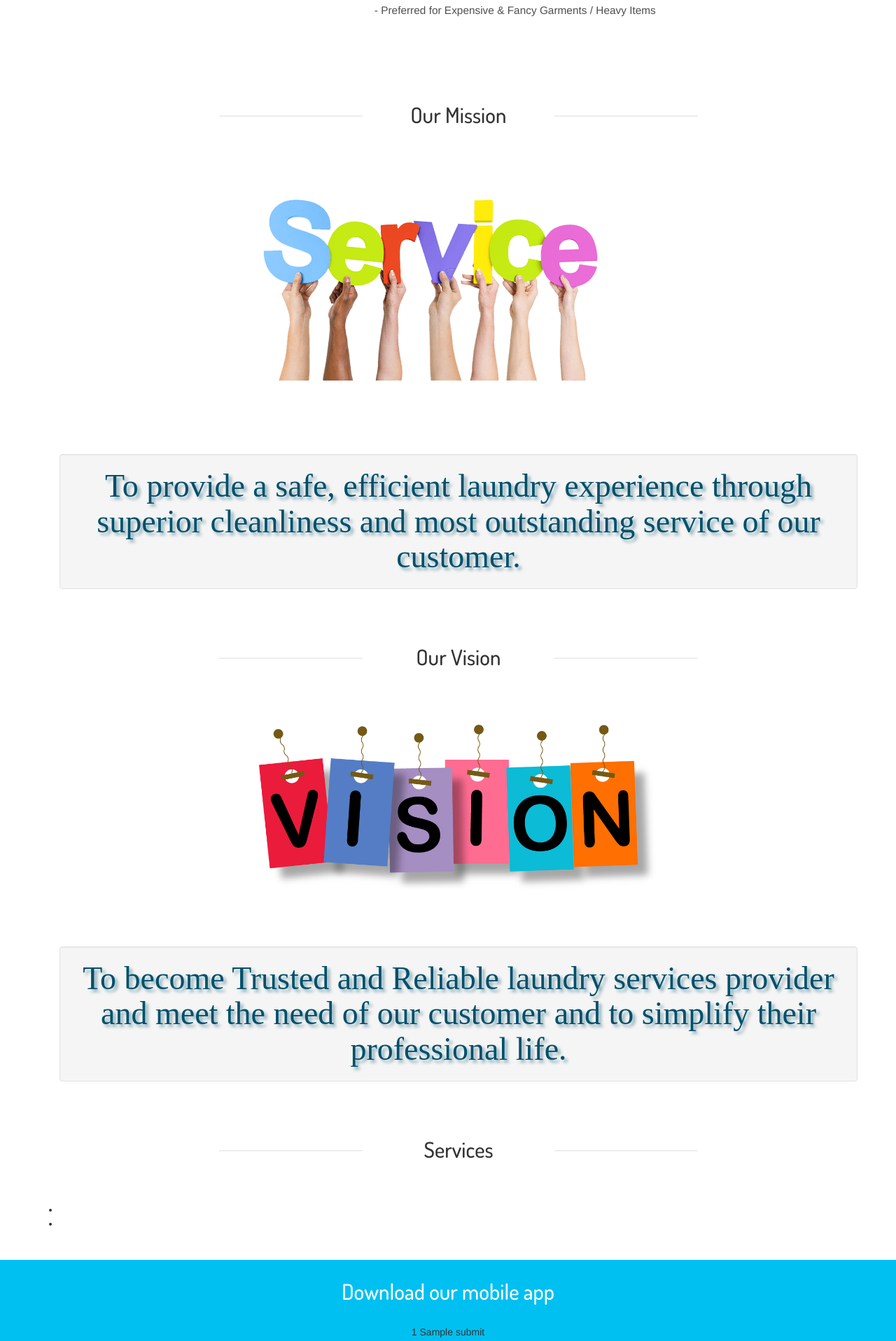
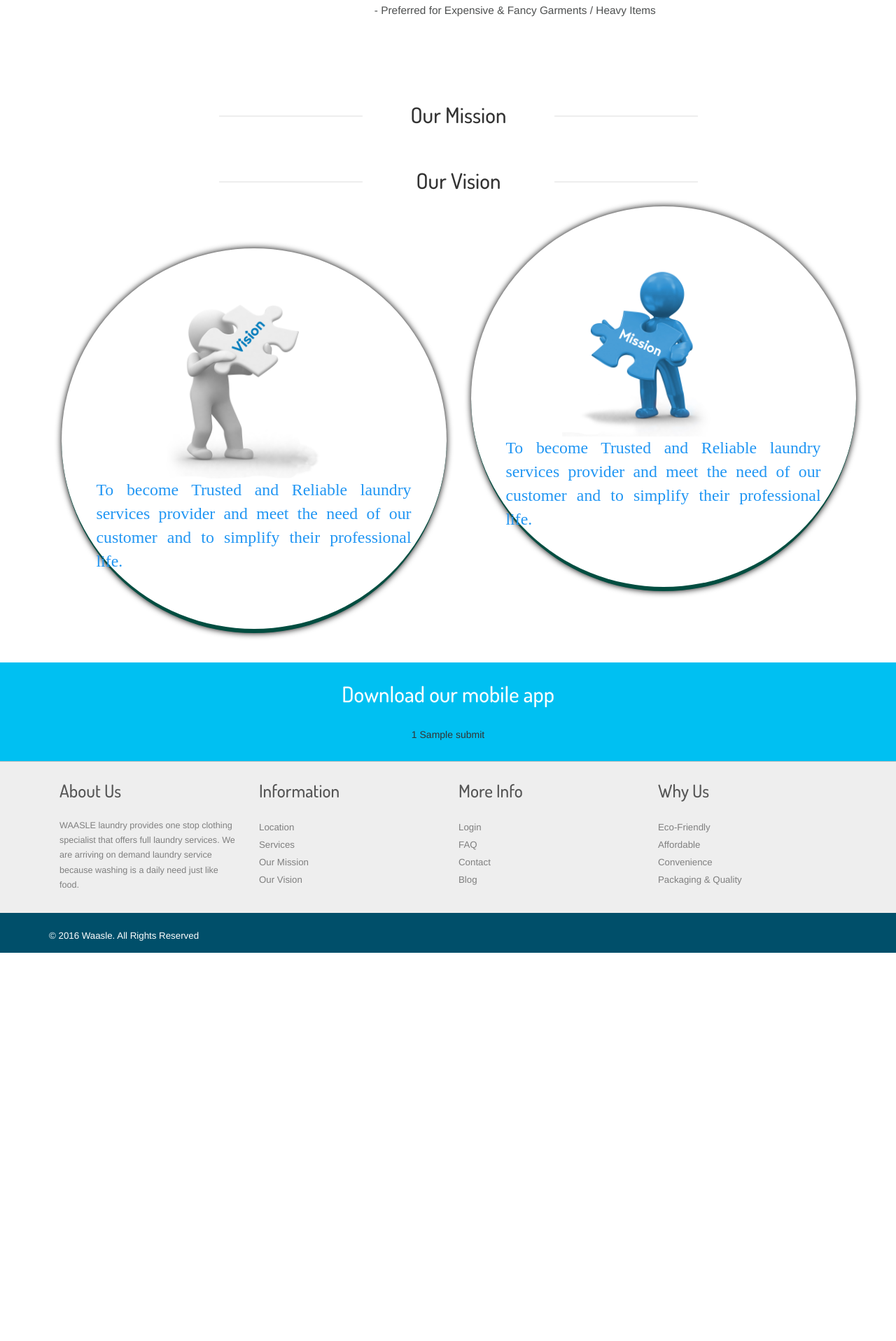
Before and after one commit to Vishant-Siddharth/waasle, a Python web app: template app/templates/index.html in a window 1280 px wide. Shown: the part 3973-5890 px from the top of the page at 70% size. After the commit the page ends 5335 px from the top, so only its background shows below. Run offline with Jinja, Linux system fonts and the light colour scheme; the template is opened without the code that fills it: most values are stand-ins (such as "Sample title", 1, 10 or a date in 2020); some libraries are stand-ins or nearby versions; some web fonts are replaced.

Commit message:
Changes in index

```diff
--- a/app/templates/index.html
+++ b/app/templates/index.html
@@ -282,48 +282,64 @@
 </div>
 		 <div class="container" id="mission">
 			 <h3>Our Mission</h3>
-			 <div style="margin-top: 80px; max-width: 50%;">
-				 <img src="{{ url_for('static', filename='images/service.png') }}" class="img-responsive" alt="Map" align="middle" style="margin-right: 50%; margin-left: 50%;"/>
-			 </div>
-			 <div style="padding-top: 20px; margin-top: 80px" class="well">
-				 <h1 align="center" style="color: #004f6a;font-size: 46px;text-shadow: 4px 4px 4px rgba(0, 79, 106, 0.45);font-family: Euphoria Script;">
-					 To provide a safe, efficient laundry experience
-				 through superior cleanliness and most outstanding service of our customer.
-				 </h1>
-			 </div>
 		 </div>
 		 <div class="container" id="vision">
 			 <br><br><br>
 			 <h3>Our Vision</h3>
-			 <div style="margin-top: 80px; max-width: 50%;">
-				 <img src="{{ url_for('static', filename='images/vision.png') }}" class="img-responsive" alt="Map" align="middle" style="margin-right: 50%; margin-left: 50%;"/>
-			 </div>
-			 <div style="padding-top: 20px; margin-top: 80px" class="well">
-				 <h1 align="center" style="color: #004f6a;font-size: 46px;text-shadow: 4px 4px 4px rgba(0, 79, 106, 0.45);font-family: Euphoria Script;">
+
+			 <style>
+				 .card{
+  					transition: all 1s linear;
+  					margin-left:auto;
+  					margin-right:auto;
+				  	margin-top:20px;
+  					/*border: 1px solid black;*/
+  					display: flex;
+  					flex-direction: column;
+  					justify-content: center;
+  					align-items: center;
+  					background: white;
+  					color: #2196f3;
+  					font-family:Serif,sansserif;
+  					font-size:1.7em;
+  					padding: 20px;
+  					box-shadow: 0 0 10px 0px black;
+  					transition: all 0.5s ease;
+  					width:550px;
+  					height:550px;
+  					border-radius:2750px;
+  					border-bottom: 6px solid #004d40;
+				}
+				 .card .img-responsive{
+				 	max-width:250px;
+				 	margin-right:40px;
+				 }
+				 .card p{padding-left:30px;padding-right:30px;}
+				 .rflex{
+				 	display:flex;
+				 	flex-direction:row;
+				 }
+			 </style>
+			 <div class="row">
+				 <div class="col-lg-6">
+			 <div style="padding-top: 20px; margin-top: 80px" class="card">
+				 <img src="{{ url_for('static', filename='images/vision.jpg') }}" class="img-responsive" alt="Map" align="middle"/>
+				 <p class="text-justify">
 					 To become Trusted and Reliable laundry services provider and meet the
 					 need of our customer and to simplify their professional life.
-				 </h1>
+				 <p>
+			 </div></div>
+
+				 <div class="col-lg-6">
+			 <div class="card">
+				 <img src="{{ url_for('static', filename='images/mission.jpg') }}" class="img-responsive" alt="Map" align="middle"/>
+				 <p class="text-justify">
+					 To become Trusted and Reliable laundry services provider and meet the
+					 need of our customer and to simplify their professional life.
+				 <p>
 			 </div>
-		 </div>
-		 <div class="container" id="service">
-			 <br><br><br>
-			 <h3>Services</h3>
-			 <div style="padding-top: 60px;">
-				 <center>
-					 <ul>
-						 <li>
-
-						 </li>
-						 <li>
-
-						 </li>
-
-
-
-
-					 </ul>
-				 </center>
-			 </div>
+					 </div>
+				 </div>
 		 </div>
 
 
```
Also changed, not shown: app/static/images/mission.jpg (added), app/static/images/vision.jpg (added).
